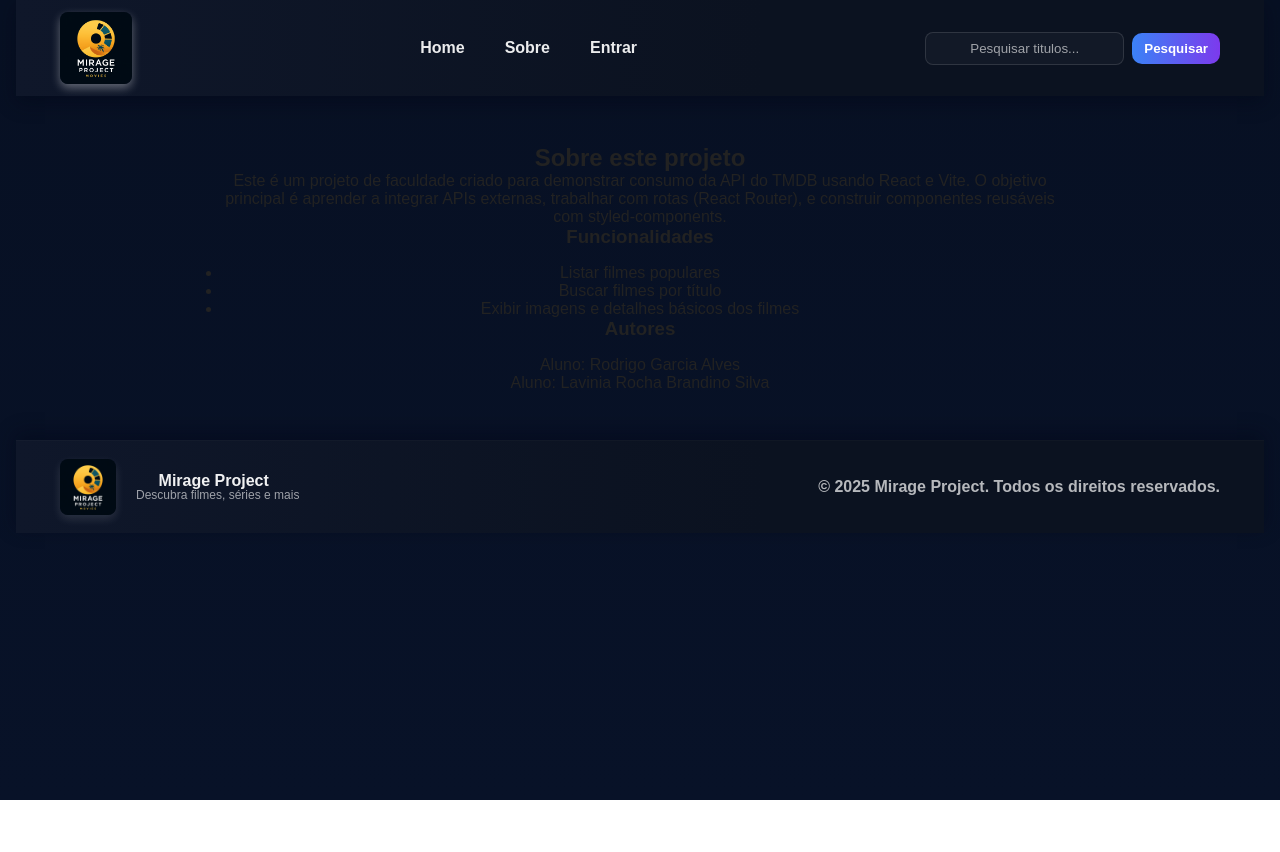
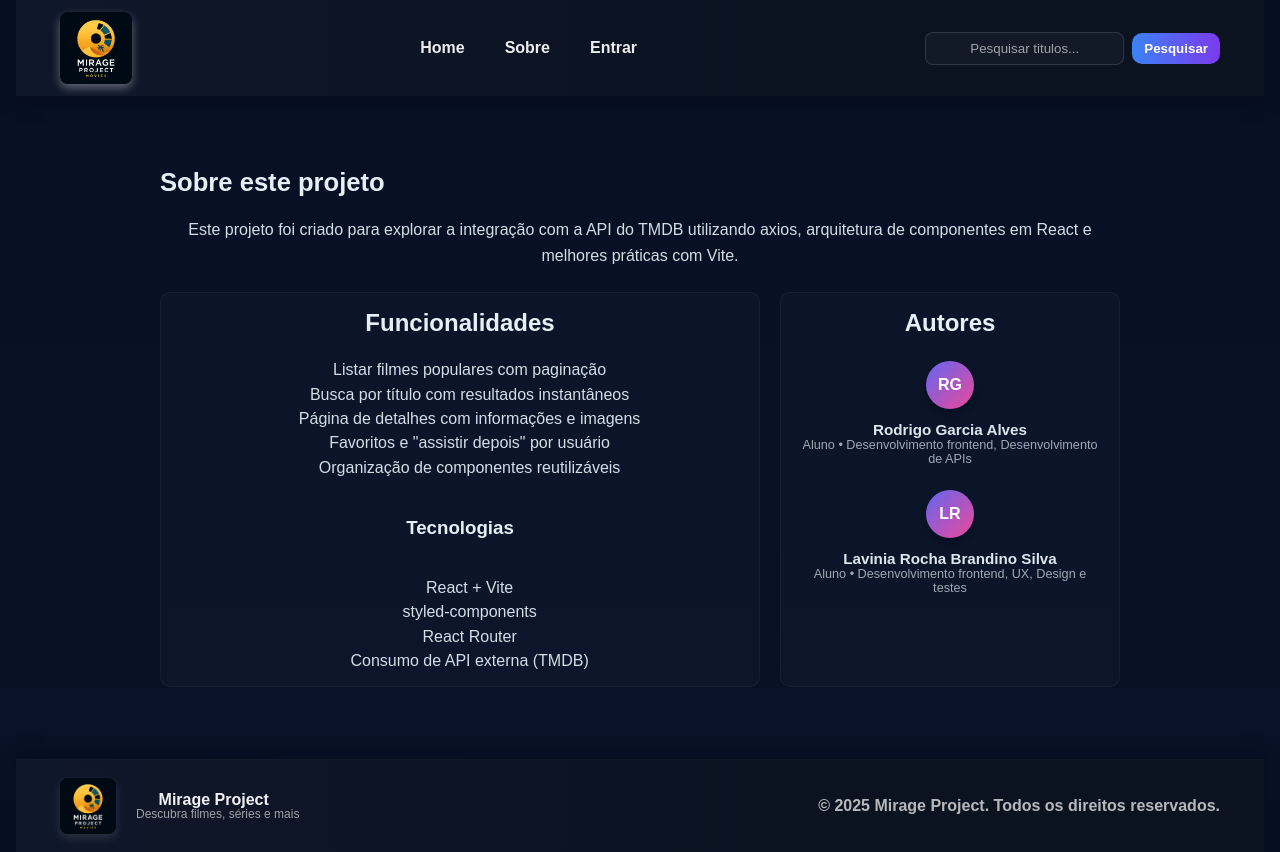
Before and after one commit to rodrigosnk/MirageProject, a React (Vite) app: page /sobre in a window 1280 px wide. Before the commit the page ends 800 px from the top, so only its background shows below. Built offline with nearby package versions, Linux system fonts and the light colour scheme.

Commit message:
sobre refatorado

```diff
--- a/src/pages/Sobre.jsx
+++ b/src/pages/Sobre.jsx
@@ -2,36 +2,152 @@ import React from 'react';
 import styled from 'styled-components';
 
 const Container = styled.main`
-  max-width: 900px;
-  margin: 2rem auto;
-  padding: 1rem 2rem;
-  color: #222;
+  max-width: 1000px;
+  margin: 2.5rem auto;
+  padding: 2rem 1.25rem;
+  color: inherit; /* use site color */
+  background: transparent; /* let page background show through */
+  text-align: left;
 `;
-const Heading = styled.h2`
-  margin-top: 0;
+
+const Header = styled.header`
+  display: flex;
+  align-items: center;
+  gap: 1rem;
+  margin-bottom: 1.25rem;
+`;
+
+const Title = styled.h1`
+  font-size: 1.6rem;
+  margin: 0;
+  color: #e6eef6; /* match body text */
+`;
+
+const Intro = styled.p`
+  line-height: 1.6;
+  margin: 0.75rem 0 1.5rem 0;
+  color: rgba(230,238,246,0.92);
+`;
+
+const Grid = styled.section`
+  display: grid;
+  grid-template-columns: 1fr;
+  gap: 1.25rem;
+
+  @media (min-width: 720px) {
+    grid-template-columns: 1fr 340px;
+  }
+`;
+
+const Card = styled.article`
+  background: rgba(255,255,255,0.02);
+  padding: 1rem;
+  border-radius: 10px;
+  border: 1px solid rgba(255,255,255,0.04);
+  display: flex;
+  flex-direction: column;
+  gap: 1.5rem;
+`;
+
+const List = styled.ul`
+  margin: 0;
+  padding-left: 1.2rem;
+  color: rgba(230,238,246,0.92);
+  list-style-type: none;
+  display: flex;
+  flex-direction: column;
+  gap: 0.4rem;
+`;
+
+const Authors = styled.div`
+  display: grid;
+  gap: 1.5rem;
+`;
+
+const Author = styled.div`
+  display: grid;
+  gap: 0.75rem;
+  align-items: center;
+  justify-items: center;
+`;
+
+const Avatar = styled.div`
+  width: 48px;
+  height: 48px;
+  border-radius: 50%;
+  background: linear-gradient(135deg,#6366f1,#ec4899);
+  display: inline-flex;
+  align-items: center;
+  justify-content: center;
+  color: white;
+  font-weight: 600;
+  box-shadow: 0 6px 12px rgba(2,6,23,0.45);
+`;
+
+const Meta = styled.div`
+  font-size: 0.95rem;
+  color: rgba(230,238,246,0.96);
+`;
+
+const Small = styled.small`
+  display: block;
+  color: rgba(230,238,246,0.68);
 `;
 
 function Sobre() {
   return (
-    <Container>
-      <Heading>Sobre este projeto</Heading>
-      <p>
-        Este é um projeto de faculdade criado para demonstrar consumo da API do TMDB
-        usando React e Vite. O objetivo principal é aprender a integrar APIs externas,
-        trabalhar com rotas (React Router), e construir componentes reusáveis com
-        styled-components.
-      </p>
+    <Container aria-labelledby="sobre-title">
+      <Header>
+        <Title id="sobre-title">Sobre este projeto</Title>
+      </Header>
 
-      <h3>Funcionalidades</h3>
-      <ul>
-        <li>Listar filmes populares</li>
-        <li>Buscar filmes por título</li>
-        <li>Exibir imagens e detalhes básicos dos filmes</li>
-      </ul>
+      <Intro>
+        Este projeto foi criado para explorar a integração com a
+        API do TMDB utilizando axios, arquitetura de componentes em React e melhores práticas com Vite.
+      </Intro>
 
-      <h3>Autores</h3>
-      <p>Aluno: Rodrigo Garcia Alves</p>
-      <p>Aluno: Lavinia Rocha Brandino Silva</p>
+      <Grid>
+        <Card aria-labelledby="features-title">
+          <h2 id="features-title">Funcionalidades</h2>
+          <List>
+            <li>Listar filmes populares com paginação</li>
+            <li>Busca por título com resultados instantâneos</li>
+            <li>Página de detalhes com informações e imagens</li>
+            <li>Favoritos e "assistir depois" por usuário</li>
+            <li>Organização de componentes reutilizáveis</li>
+          </List>
+
+          <h3 style={{marginTop: '1rem'}}>Tecnologias</h3>
+          <List>
+            <li>React + Vite</li>
+            <li>styled-components</li>
+            <li>React Router</li>
+            <li>Consumo de API externa (TMDB)</li>
+          </List>
+        </Card>
+
+        <Card aria-labelledby="team-title">
+          <h2 id="team-title">Autores</h2>
+          <Authors>
+            <Author>
+              <Avatar aria-hidden>RG</Avatar>
+              <Meta>
+                <strong>Rodrigo Garcia Alves</strong>
+                <Small>Aluno • Desenvolvimento frontend, Desenvolvimento de APIs</Small>
+              </Meta>
+            </Author>
+
+            <Author>
+              <Avatar aria-hidden>LR</Avatar>
+              <Meta>
+                <strong>Lavinia Rocha Brandino Silva</strong>
+                <Small>Aluno • Desenvolvimento frontend, UX, Design e testes</Small>
+              </Meta>
+            </Author>
+
+          </Authors>
+        </Card>
+      </Grid>
     </Container>
   );
 }
```
Also changed, not shown: src/hooks/useAutoPerPage.js (deleted, +0 -26 lines).
